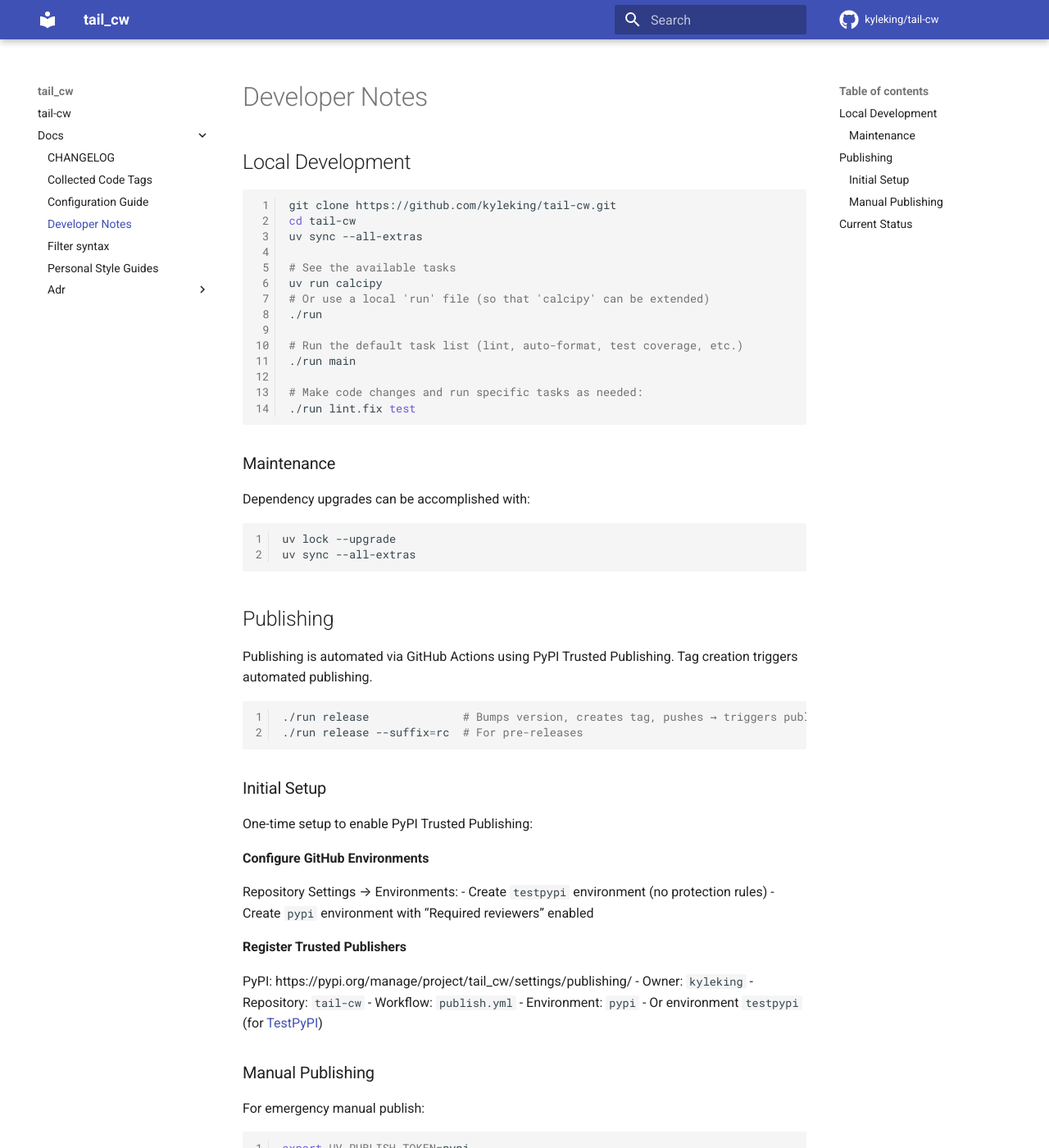
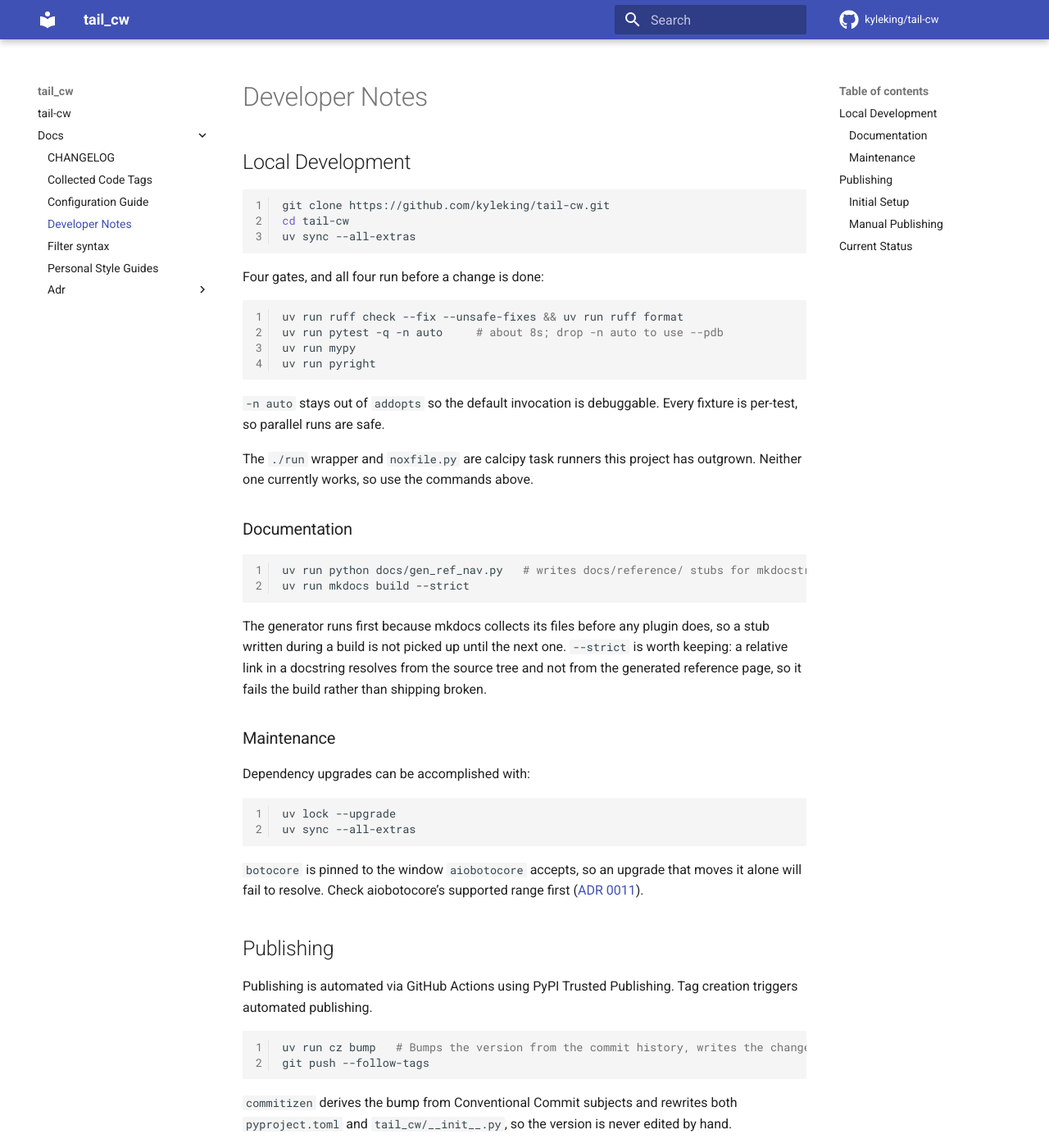
Before and after one commit to KyleKing/tail-cw, an MkDocs documentation site: the page built from docs/docs/DEVELOPER_GUIDE.md, in a window 1280 px wide and 1400 px high. Shown: the whole window at 82% size. Built offline with MkDocs 1.6.1 and Material for MkDocs 9.7.7, drawn with Linux system fonts in a browser that asks for light colours; comment, search, counter and statistics services are not loaded.

Commit message:
docs: generate the API reference before mkdocs collects its files

````diff
--- a/docs/docs/DEVELOPER_GUIDE.md
+++ b/docs/docs/DEVELOPER_GUIDE.md
@@ -6,18 +6,35 @@
 git clone https://github.com/kyleking/tail-cw.git
 cd tail-cw
 uv sync --all-extras
+```
 
-# See the available tasks
-uv run calcipy
-# Or use a local 'run' file (so that 'calcipy' can be extended)
-./run
+Four gates, and all four run before a change is done:
 
-# Run the default task list (lint, auto-format, test coverage, etc.)
-./run main
+```sh
+uv run ruff check --fix --unsafe-fixes && uv run ruff format
+uv run pytest -q -n auto     # about 8s; drop -n auto to use --pdb
+uv run mypy
+uv run pyright
+```
 
-# Make code changes and run specific tasks as needed:
-./run lint.fix test
+`-n auto` stays out of `addopts` so the default invocation is debuggable.
+Every fixture is per-test, so parallel runs are safe.
+
+The `./run` wrapper and `noxfile.py` are calcipy task runners this project has outgrown.
+Neither one currently works, so use the commands above.
+
+### Documentation
+
+```sh
+uv run python docs/gen_ref_nav.py   # writes docs/reference/ stubs for mkdocstrings
+uv run mkdocs build --strict
 ```
+
+The generator runs first because mkdocs collects its files before any plugin does, so a
+stub written during a build is not picked up until the next one.
+`--strict` is worth keeping: a relative link in a docstring resolves from the source tree
+and not from the generated reference page, so it fails the build rather than shipping
+broken.
 
 ### Maintenance
 
@@ -28,14 +45,22 @@ uv lock --upgrade
 uv sync --all-extras
 ```
 
+`botocore` is pinned to the window `aiobotocore` accepts, so an upgrade that moves it
+alone will fail to resolve.
+Check aiobotocore's supported range first
+([ADR 0011](adr/0011-async-aws-io-and-blocking-work.md)).
+
 ## Publishing
 
 Publishing is automated via GitHub Actions using PyPI Trusted Publishing. Tag creation triggers automated publishing.
 
 ```sh
-./run release              # Bumps version, creates tag, pushes → triggers publish
-./run release --suffix=rc  # For pre-releases
+uv run cz bump   # Bumps the version from the commit history, writes the changelog, tags
+git push --follow-tags
 ```
+
+`commitizen` derives the bump from Conventional Commit subjects and rewrites both
+`pyproject.toml` and `tail_cw/__init__.py`, so the version is never edited by hand.
 
 ### Initial Setup
 
--- a/mkdocs.yml
+++ b/mkdocs.yml
@@ -23,9 +23,6 @@ watch:
   - tail_cw
 
 plugins:
-  - gen-files:
-      scripts:
-        - docs/gen_ref_nav.py
   - mkdocstrings:
       handlers:
         python:
````
Also changed, not shown: AGENTS.local.md (+5 -0 lines), 5 other files.
